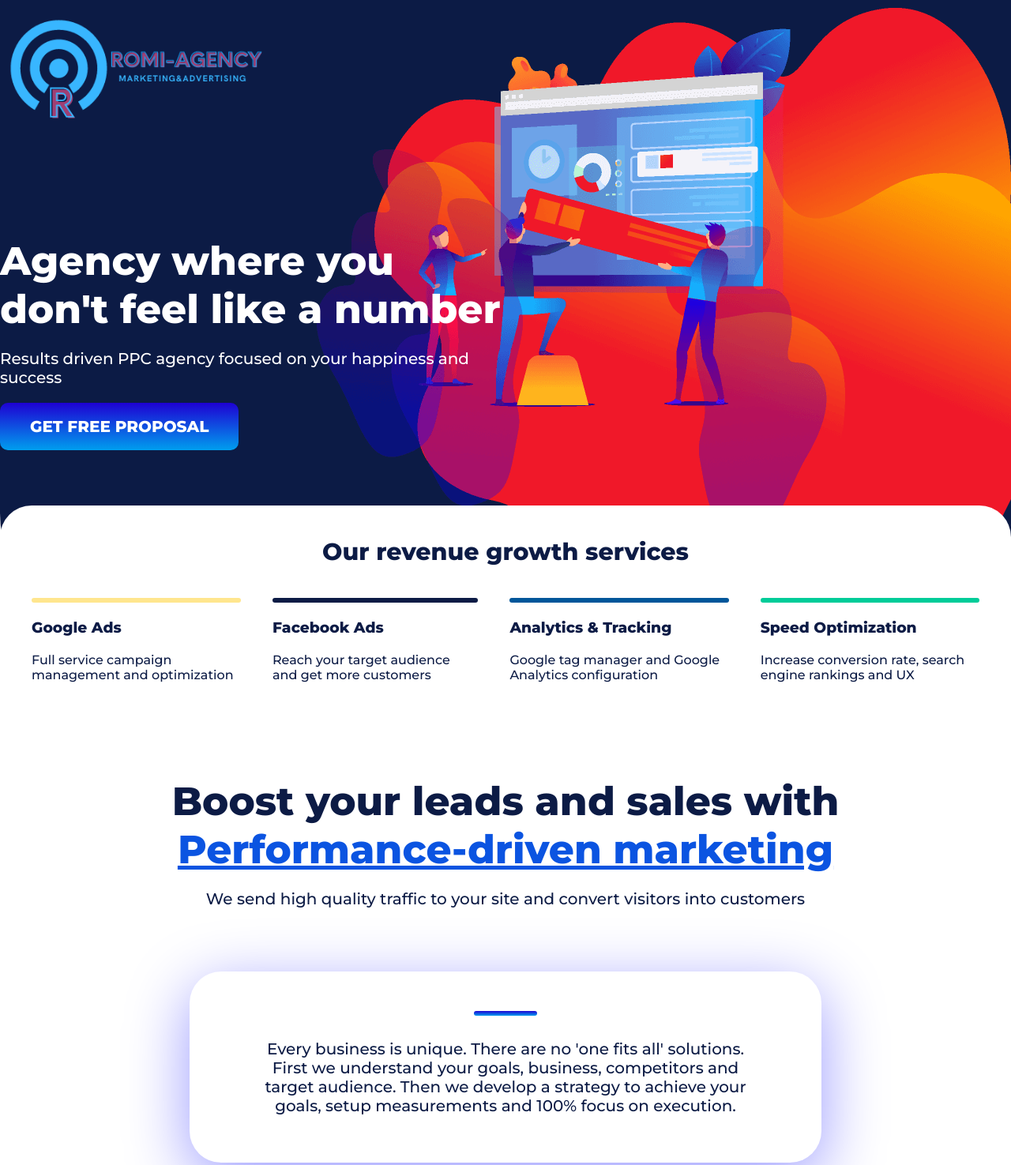
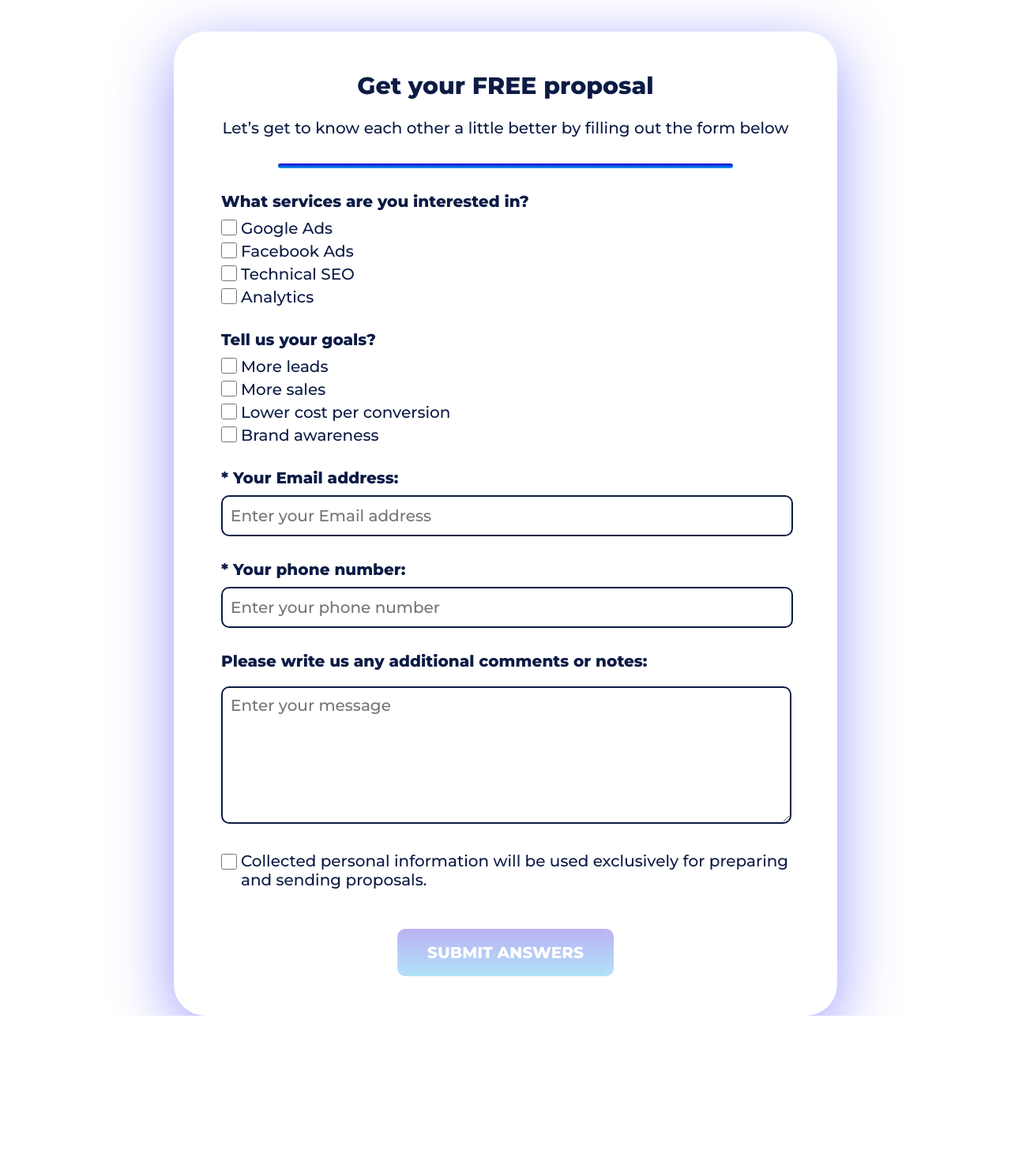
Before and after one commit to dumbus/romiagency, a website built with webpack: page src/index.html in a window 1280 px wide. Shown: the top 1475 px of the page at 79% size. After the commit the page ends 1286 px from the top, so only its background shows below. Built offline with nearby package versions, Linux system fonts and the light colour scheme; files whose address does not match are found by name.

Commit message:
add modal form

```diff
--- a/src/index.html
+++ b/src/index.html
@@ -8,10 +8,10 @@
   <link rel="preconnect" href="https://fonts.gstatic.com" crossorigin>
   <link href="https://fonts.googleapis.com/css2?family=Montserrat:wght@300;500;800&display=swap" rel="stylesheet">
   <link rel="stylesheet" href="./style.css">
-  <title>Romiagency</title>
+  <title>Romi Agency</title>
 </head>
 <body>
-  <div class="home">
+  <div class="home hidden">
     <header class="header">
       <div class="wrapper">
         <a href="#" class="header-link">
@@ -216,6 +216,119 @@
         </div>
       </section>
     </main>
+
+    <footer class="footer"></footer>
+
+
+  </div>
+
+  <div class="modal">
+    <div class="wrapper">
+      <h2 class="modal-header">Get your FREE proposal</h2>
+      <h3 class="modal-subheader">
+        Let’s get to know each other a little better by filling out the form below
+      </h3>
+
+      <div class="modal-line"></div>
+
+      <form class="modal-form" action="mailer.php" method="post" id="proposal-form">
+        <div class="modal-form-row">
+          <h4>What services are you interested in?</h4>
+
+          <div class="modal-form-row-checkbox">
+            <label>
+              <input name="whichServiceAreYouInterestedIn" type="checkbox" value="Google Ads">
+              <span>Google Ads</span>
+            </label>
+          </div>
+
+          <div class="modal-form-row-checkbox">
+            <label>
+              <input name="whichServiceAreYouInterestedIn" type="checkbox" value="Facebook Ads">
+              <span>Facebook Ads</span>
+            </label>
+          </div>
+
+          <div class="modal-form-row-checkbox">
+            <label>
+              <input name="whichServiceAreYouInterestedIn" type="checkbox" value="Technical SEO">
+              <span>Technical SEO</span>
+            </label>
+          </div>
+
+          <div class="modal-form-row-checkbox">
+            <label>
+              <input name="whichServiceAreYouInterestedIn" type="checkbox" value="Analytics">
+              <span>Analytics</span>
+            </label>
+          </div>
+        </div>
+
+        <div class="modal-form-row">
+          <h4>Tell us your goals?</h4>
+
+          <div class="modal-form-row-checkbox">
+            <label>
+              <input name="whatIsYourGoal" type="checkbox" value="More leads">
+              <span>More leads</span>
+            </label>
+          </div>
+
+          <div class="modal-form-row-checkbox">
+            <label>
+              <input name="whatIsYourGoal" type="checkbox" value="More sales">
+              <span>More sales</span>
+            </label>
+          </div>
+
+          <div class="modal-form-row-checkbox">
+            <label>
+              <input name="whatIsYourGoal" type="checkbox" value="Lower cost per conversion">
+              <span>Lower cost per conversion</span>
+            </label>
+          </div>
+
+          <div class="modal-form-row-checkbox">
+            <label>
+              <input name="whatIsYourGoal" type="checkbox" value="Brand awareness">
+              <span>Brand awareness</span>
+            </label>
+          </div>
+        </div>
+
+        <div class="modal-form-row">
+          <h4>* Your Email address:</h4>
+
+          <input class="text-input" name="email" type="email" placeholder="Enter your Email address" required>
+        </div>
+
+        <div class="modal-form-row">
+          <h4>* Your phone number:</h4>
+
+          <input class="text-input" name="phone" type="text" placeholder="Enter your phone number">
+        </div>
+
+        <div class="modal-form-row">
+          <h4>Please write us any additional comments or notes:</h4>
+
+          <textarea class="textarea" name="comment" placeholder="Enter your message"></textarea>
+        </div>
+
+        <div class="modal-form-row">
+          <label class="privacy">
+            <input type="checkbox" name="privacy" value="false">
+
+            <span>
+              Collected personal information will be used exclusively for preparing and sending proposals.
+            </span>
+          </label>
+        </div>
+
+        <div class="modal-form-row">
+          <button type="submit" disabled>Submit Answers</button>
+        </div>
+      </form>
+    </div>
   </div>
 </body>
 </html>
--- /dev/null
+++ b/src/sass/blocks/modal.scss
@@ -0,0 +1,118 @@
+.modal {
+  margin-top: 40px;
+  color: $blue-dark;
+  .wrapper {
+    padding: 50px 60px;
+    position: relative;
+    background-color: #fff;
+    max-width: 720px;
+    border-radius: 40px;
+    box-shadow: 0 20px 80px 0 rgba(0, 0, 255, 0.4);
+  }
+  &-header {
+    font-size: 30px;
+    text-align: center;
+  }
+  &-subheader {
+    text-align: center;
+    margin-top: 20px;
+    font-size: 20px;
+    line-height: 1.5;
+    font-weight: 500;
+  }
+  &-line {
+    width: 80%;
+    height: 6px;
+    border-radius: 3px;
+    margin: 30px auto 30px;
+    background-image: linear-gradient(0deg,#009eee,#1e01d3);
+  }
+  &-form {
+    &-row {
+      margin-top: 30px;
+      font-size: 20px;
+      h4 {
+        margin-bottom: 10px;
+      }
+      &-checkbox {
+        position: relative;
+        margin-top: 5px;
+        span {
+          padding-left: 25px;
+          user-select: none;
+          cursor: pointer;
+        }
+        input {
+          position: absolute;
+          top: 1px;
+          width: 20px;
+          height: 20px;
+          cursor: pointer;
+        }
+      }
+      .text-input {
+        border-radius: 10px;
+        border: 2px solid $blue-dark;
+        background-color: #fff;
+        height: 48px;
+        padding: 0 10px;
+        display: block;
+        width: calc(100% - 20px);
+        margin-top: 10px;
+        font-size: 20px;
+        color: $blue-dark;
+      }
+      .textarea {
+        width: calc(100% - 22px);
+        height: 150px;
+        margin-top: 10px;
+        padding: 10px;
+        font-size: 16px;
+        font-family: Montserrat,sans-serif;
+        font-weight: 500;
+        font-size: 20px;
+        border: 2px solid $blue-dark;
+        border-radius: 10px;
+        color: $blue-dark;
+      }
+      .privacy {
+        position: relative;
+        display: flex;
+        span {
+          padding-left: 25px;
+          user-select: none;
+          cursor: pointer;
+        }
+        input {
+          position: absolute;
+          top: 3px;
+          width: 20px;
+          height: 20px;
+          cursor: pointer;
+        }
+      }
+      button {
+        display: inline-block;
+        margin: 20px auto 0 auto;
+        padding: 18px 38px;
+        border-radius: 10px;
+        background-image: linear-gradient(0deg,#009eee,#1e01d3);
+        font-size: 20px;
+        font-weight: 700;
+        text-transform: uppercase;
+        transition: opacity 0.15s;
+        color: #FFF;
+        position: relative;
+        left: 50%;
+        transform: translate(-50%, 0);
+        &:disabled {
+          opacity: 0.3;
+          cursor: unset;
+        }
+        &:not(:disabled):hover {
+          opacity: 0.8;
+        }
+      }
+    }
+  }
+}
--- a/src/sass/style.scss
+++ b/src/sass/style.scss
@@ -29,9 +29,14 @@ img {
   pointer-events:none
 }
 
+.hidden {
+  display: none;
+}
+
 @import "./blocks/header.scss";
 @import "./blocks/promo.scss";
 @import "./blocks/services.scss";
 @import "./blocks/marketing.scss";
 @import "./blocks/profits.scss";
 @import "./blocks/proposal.scss";
+@import "./blocks/modal.scss";
```
Also changed, not shown: src/assets/icons/tick.png (added).
